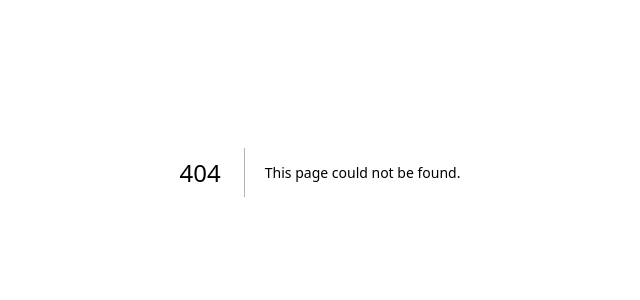
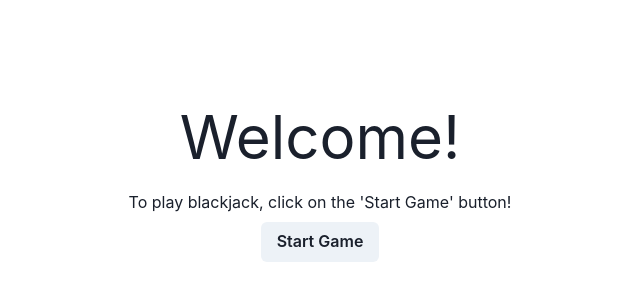
Before and after one commit to KimjManansala/OrchestraHealth, a Next.js app in the folder blackjack/: page /blackjack in a window 1280 px wide. Before the commit this address had no page. Shown: the part 228-528 px from the top of the page, without its empty margins (320-960 px from the left). Built offline with nearby package versions, Linux system fonts and the light colour scheme.

Commit message:
[feat] refactor code for pages and create start page

```diff
--- /dev/null
+++ b/blackjack/app/blackjack/layout.tsx
@@ -0,0 +1,13 @@
+import { BlackJackContextProvider } from "../../contexts";
+
+interface ILayout {
+    children: React.ReactNode;
+}
+
+const Layout: React.FC<ILayout> = ({ children }) => (
+     <BlackJackContextProvider>
+        {children}
+     </BlackJackContextProvider>
+);
+
+export default Layout
--- /dev/null
+++ b/blackjack/app/blackjack/page.tsx
@@ -0,0 +1,57 @@
+'use client';
+import React, { useEffect } from 'react';
+import { BlackJackContextProvider, useBlackJackContextProvider } from '../../contexts';
+import { getDeckOfCards } from '../../helpers';
+import { Container, useToast, Text, Center, Button, VStack } from '@chakra-ui/react';
+import { BasicLoader } from '../../components';
+import { useRouter } from 'next/navigation';
+
+interface IBlackJackTablePage {
+}
+
+const BlackJackTablePage: React.FC<IBlackJackTablePage> = () => {
+    const router = useRouter();
+    const {deckData, setDeckData} = useBlackJackContextProvider();
+    const [isDeckLoading, setIsDeckLoading] = React.useState(false);
+    const toast = useToast();
+
+    const startGame = async () => {
+        setIsDeckLoading(true);
+        try {
+            const deckOfCards = await getDeckOfCards();
+            if (deckOfCards) {
+                setDeckData(deckOfCards);
+                router.push('/blackjack/table');
+            } else {
+                throw new Error('Failed to fetch deck of cards');
+            }
+        } catch (error) {
+            toast({
+                description: 'Failed to fetch deck of cards',
+                status: 'error',
+            })
+        } finally {
+            setIsDeckLoading(false);
+        }
+    }
+
+    return (
+            <Container maxW='md' mt='25%'>
+                <VStack>
+                    <Text fontSize='6xl'>
+                        Welcome!
+                    </Text>
+                    <Text fontSize='1xl'>
+                        To play blackjack, click on the 'Start Game' button!
+                    </Text>
+                    {/* <BasicLoader isLoading={isDeckLoading}> */}
+                        <Button isLoading={isDeckLoading} onClick={startGame}>
+                            Start Game
+                        </Button>
+                    {/* </BasicLoader> */}
+                </VStack>
+            </Container>
+    );
+};
+
+export default BlackJackTablePage;
--- /dev/null
+++ b/blackjack/app/layout.tsx
@@ -0,0 +1,22 @@
+import { ChakraProvider } from "@chakra-ui/react"
+
+export const metadata = {
+  title: 'Next.js',
+  description: 'Generated by Next.js',
+}
+
+export default function RootLayout({
+  children,
+}: {
+  children: React.ReactNode
+}) {
+  return (
+    <html lang="en">
+      <body>
+      <ChakraProvider>
+        {children}
+      </ChakraProvider>
+      </body>
+    </html>
+  )
+}
--- /dev/null
+++ b/blackjack/components/index.ts
@@ -0,0 +1 @@
+export * from './Loader';
--- a/blackjack/contexts/blackJack.tsx
+++ b/blackjack/contexts/blackJack.tsx
@@ -1,4 +1,6 @@
-import { createContext, useContext, useEffect, useState } from 'react';
+"use client";
+import { createContext, Dispatch, SetStateAction, useContext, useEffect, useState } from 'react';
+import { IDeckOfCards } from '../helpers';
 
 
 interface IBlackJackContextProvider {
@@ -6,15 +8,25 @@ interface IBlackJackContextProvider {
 }
 
 export interface IBlackJackContext {
-    // Define your interface properties here
+    // States
+    deckData?: IDeckOfCards
+    // Setters / Functions
+    setDeckData: Dispatch<SetStateAction<IBlackJackContext['deckData']>>
 }
 
 const useBlackJackContext = createContext<IBlackJackContext>({
+    deckData: undefined,
+    setDeckData: () => {}
 });
 
 export const BlackJackContextProvider: React.FC<IBlackJackContextProvider> = (props) => {
+    const [deckData, setDeckData] = useState<IDeckOfCards>();
     return (
-            <useBlackJackContext.Provider value={{}}>
+            <useBlackJackContext.Provider value={{
+                deckData,
+
+                setDeckData
+            }}>
                 {props.children}
             </useBlackJackContext.Provider>
     )
```
Also changed, not shown: blackjack/app/blackjack/table/page.tsx (added, +24 -0 lines), blackjack/app/page.tsx (renamed from blackjack/pages/index.js, +6 -4 lines), blackjack/components/Loader.tsx (added, +25 -0 lines), blackjack/pages/blackjack/layout.tsx (deleted, +0 -20 lines), blackjack/pages/blackjack/table/index.tsx (deleted, +0 -17 lines), blackjack/tsconfig.json (+8 -2 lines), blackjack/app/blackjack/table/_components/Card.tsx (renamed from blackjack/pages/blackjack/table/_components/Card.tsx).
